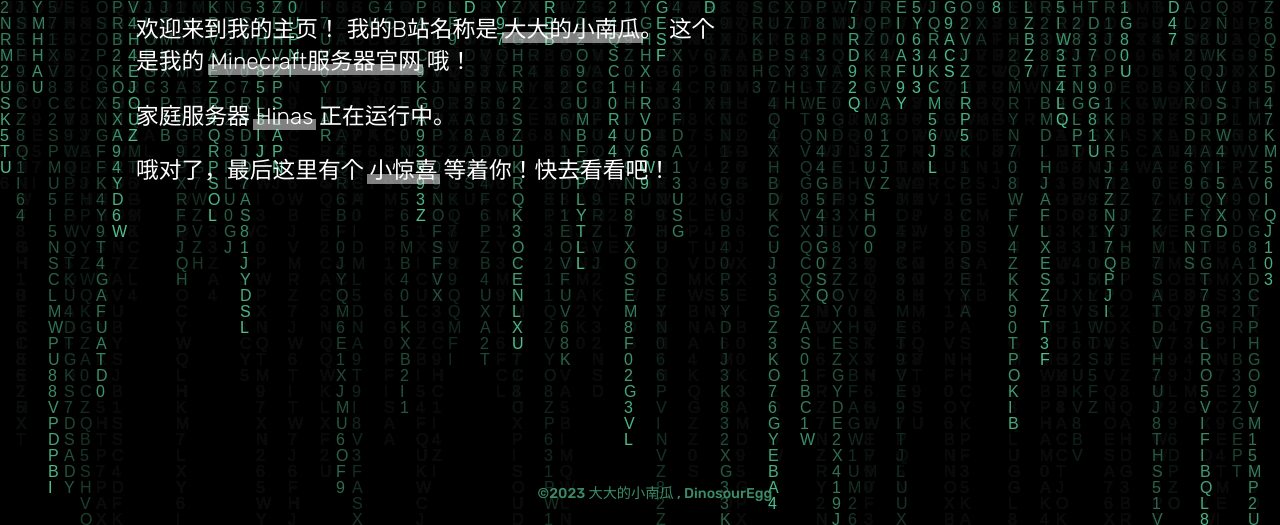
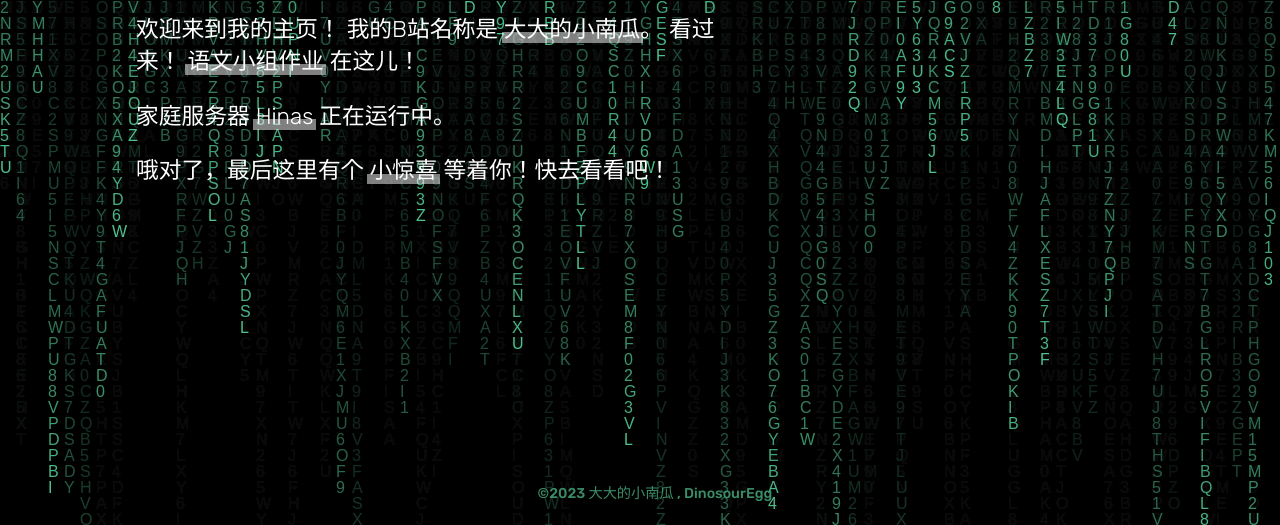
Before and after one commit to DinosourEgg/DinosourEgg.github.io, a plain HTML site: page index.html in a window 1280 px wide. Shown: the part 275-800 px from the top of the page. Drawn offline with Linux system fonts and the light colour scheme.

Commit message:
Update index.html

```diff
--- a/index.html
+++ b/index.html
@@ -84,13 +84,13 @@
     <!--      超链接      我的正下方-->
     我的B站名称是
     <a href="https://space.bilibili.com/446634704" target="_top" class="main">大大的小南瓜</a>。
-    这个是我的
-     <a href="114514.com" target="_top" class="main">Minecraft服务器官网</a>
-     哦！
+    看过来！
+     <a href="https://DinosourEgg.github.io/chs/index.html" target="_top" class="main">语文小组作业</a>
+     在这儿！
   </p>
   <p>
     家庭服务器
-    <a href="https://dinosouregg.dynv6.net" target="_top" class="main">Hinas</a>
+    <a href="http://dinosouregg.wbhyy-dns.xyz/" target="_top" class="main">Hinas</a>
     正在运行中。
   </p>
   <p>
```
